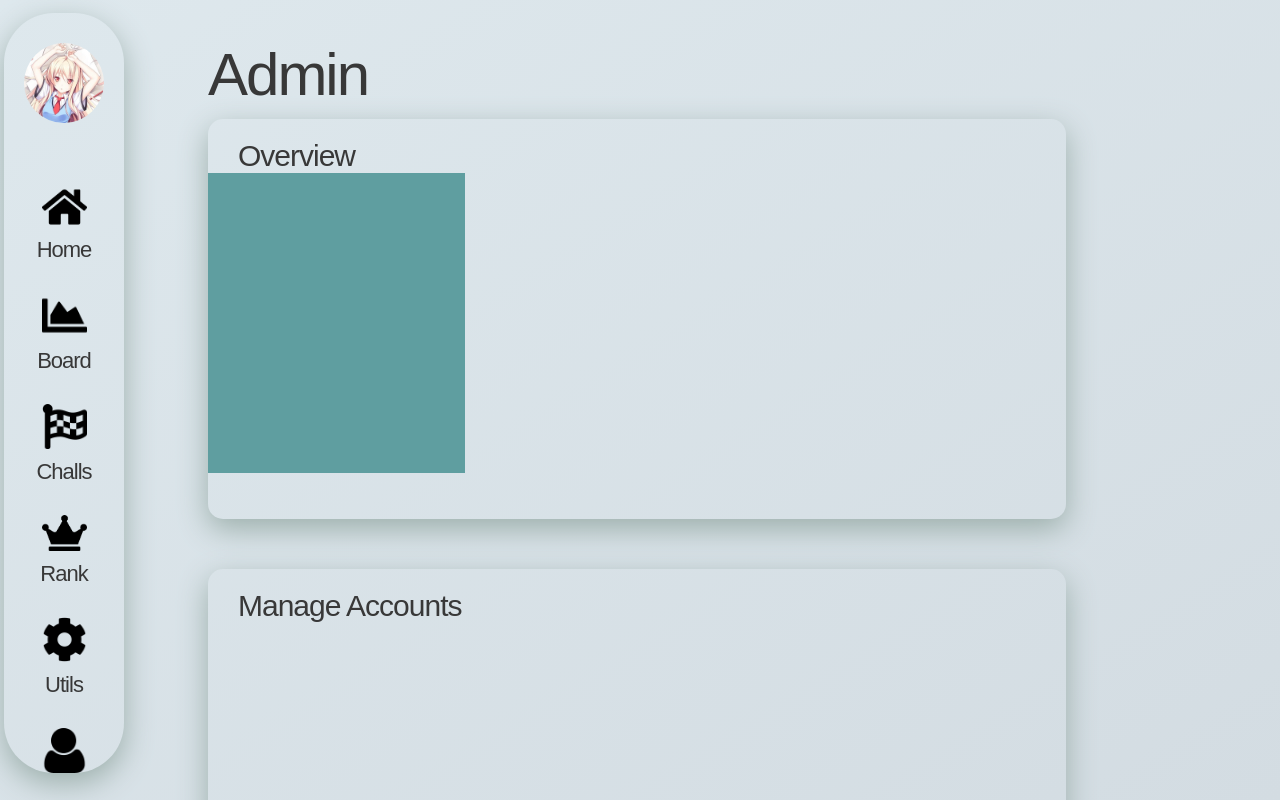
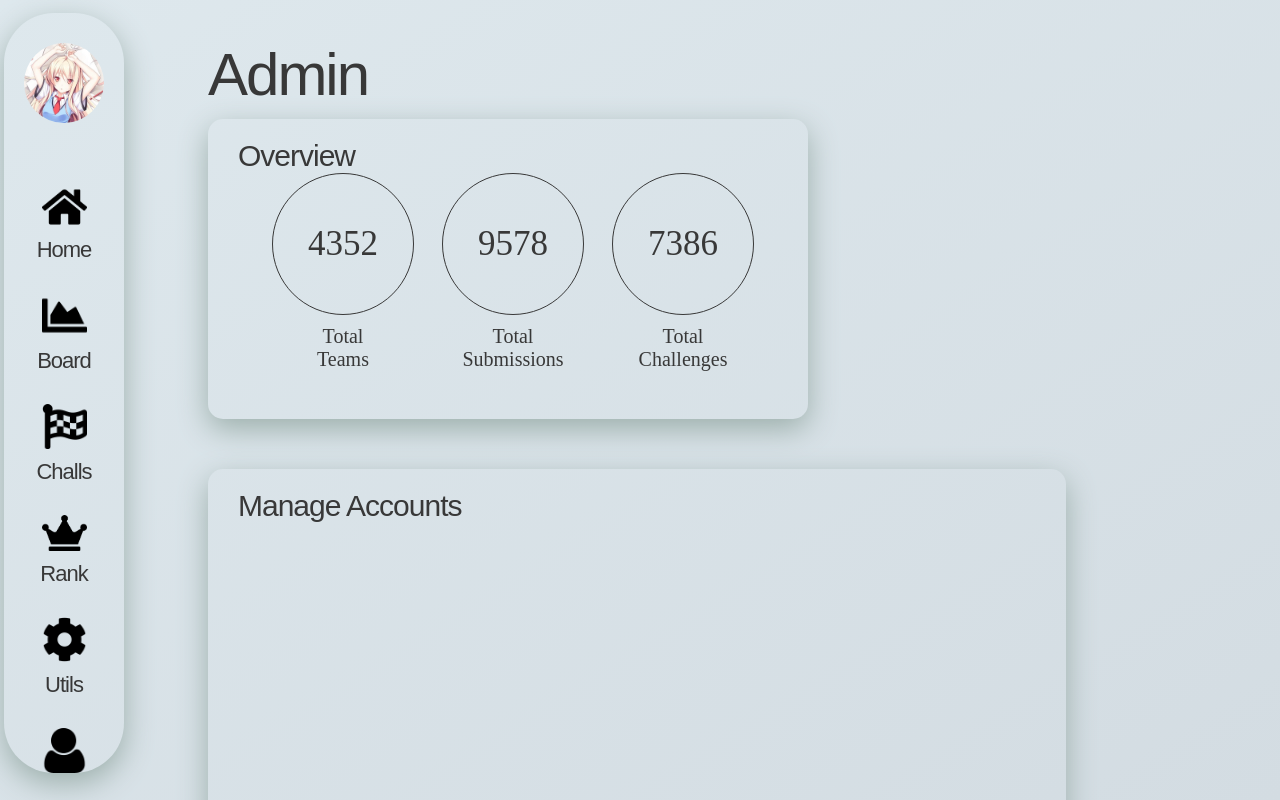
Before and after one commit to Endcat/ciscn-ctfplatform, a Vue app: page /admin in a window 1280 px wide. Built offline with nearby package versions, Linux system fonts and the light colour scheme.

Commit message:
Update admin overview

```diff
--- a/src/views/Admin.vue
+++ b/src/views/Admin.vue
@@ -8,13 +8,22 @@
                 Overview
             </div>
             <div class="overview-left overview-layout">
-
+                <div class="overview-circle">4352</div>
+                <div class="overview-msg">
+                    Total<br>Teams
+                </div>
             </div>
             <div class="overview-mid overview-layout">
-
+                <div class="overview-circle">9578</div>
+                <div class="overview-msg">
+                    Total<br>Submissions
+                </div>
             </div>
             <div class="overview-right overview-layout">
-
+                <div class="overview-circle">7386</div>
+                <div class="overview-msg">
+                    Total<br>Challenges
+                </div>
             </div>
 
         </div>
@@ -84,9 +93,32 @@
     .board:hover{
         transform: translate(0, -5px);
     }
+    .overview-board{
+        height: 300px;
+        width: 600px;
+    }
     .overview-layout{
-        width: 30%;
-        height: 100px;
-        background: cadetblue;
+        margin-left: 20px;
+        display: inline-block;
+        float: left;
+        width: 25%;
+        height: 70%;
+        text-align: center;
+    }
+    .overview-circle{
+        width: 140px;
+        height: 140px;
+        border-radius: 75px;
+        margin: 0 auto;
+        line-height: 140px;
+        font-size: 35px;
+        border: #383838 solid 1px;
+    }
+    .overview-msg{
+        font-size: 20px;
+        margin-top: 10px;
+    }
+    .overview-left{
+        margin-left: 60px;
     }
 </style>
```
